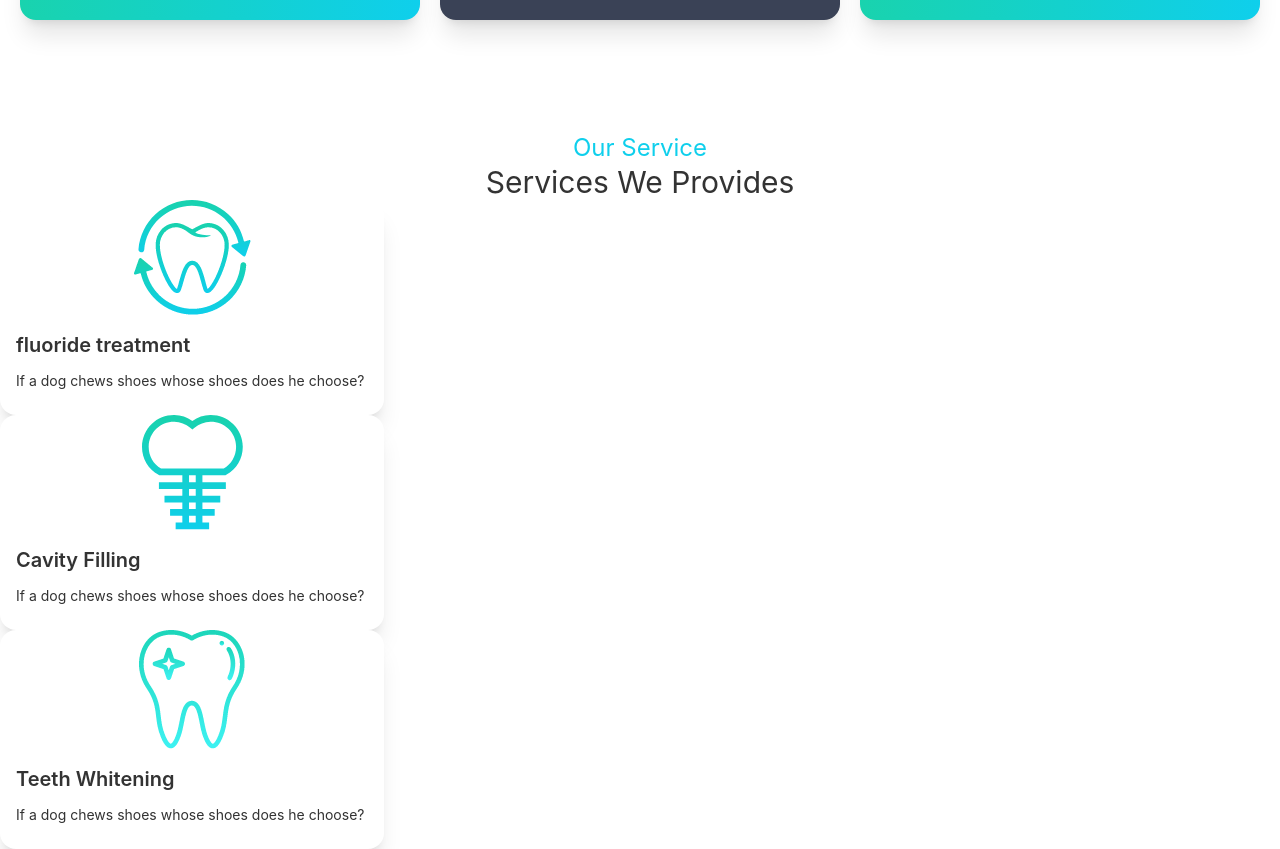
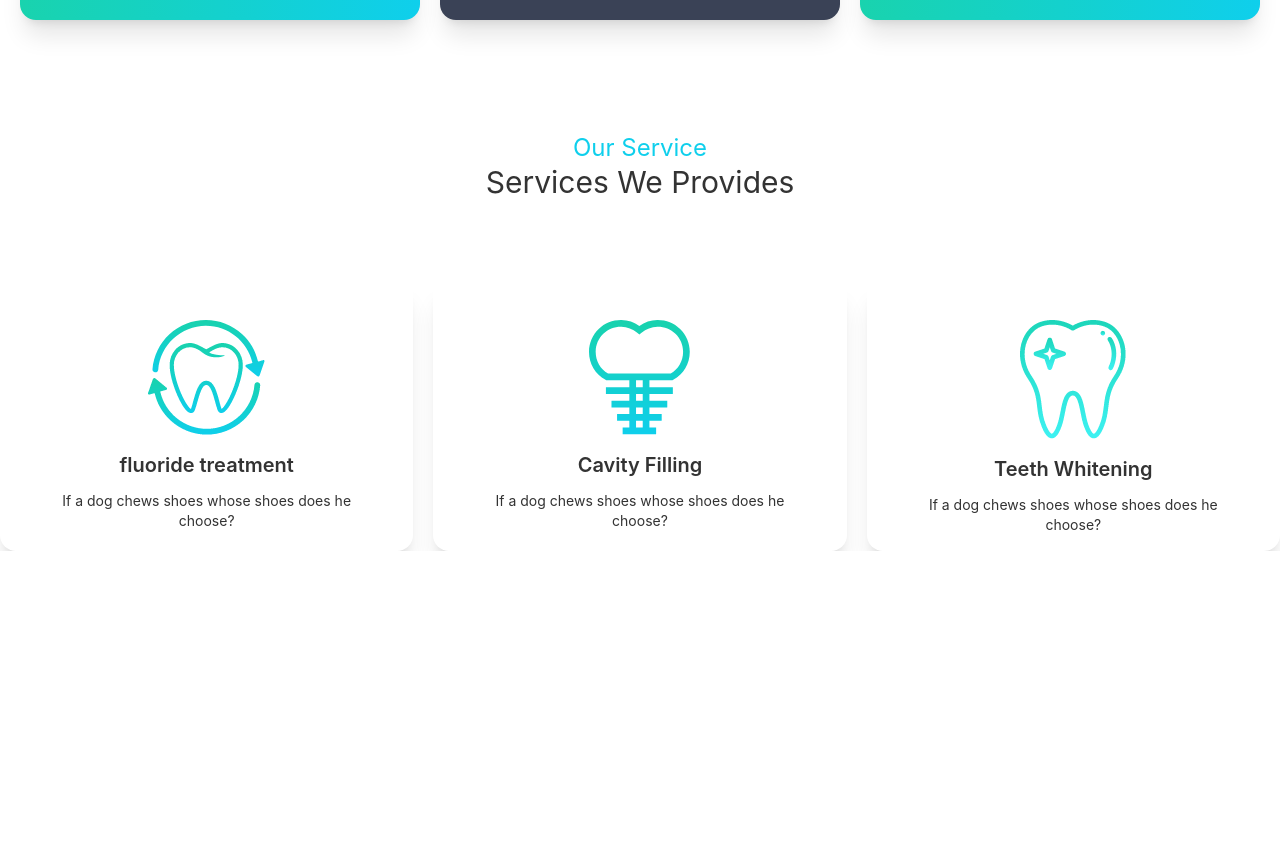
Before and after one commit to SR-Shahen/doctors-portal-client, a React (Create React App) app: page / in a window 1280 px wide. Shown: the part 1000-1849 px from the top of the page. After the commit the page ends 1551 px from the top, so only its background shows below. Built offline with nearby package versions, Linux system fonts and the light colour scheme.

Commit message:
added servive items

```diff
--- a/src/Pages/Home/Info.js
+++ b/src/Pages/Home/Info.js
@@ -6,7 +6,7 @@ import phone from '../../assets/icons/phone.svg'
 
 const Info = () => {
     return (
-        <div class='grid  grid-cols-sm-1 grid-cols-3 mx-5 gap-5'>
+        <div class='grid  grid-cols-1  lg:grid-cols-3 mx-5 gap-5'>
             <InfoDetail img={clock} title={'Opening hours'} bgColor={'bg-primary bg-gradient-to-r from-secondary'}></InfoDetail>
             <InfoDetail img={marker} title={'Visit our location'} bgColor={'bg-accent'}></InfoDetail>
             <InfoDetail img={phone} title={'contact us now'} bgColor={'bg-primary bg-gradient-to-r from-secondary'}></InfoDetail>
--- a/src/Pages/Home/Service.js
+++ b/src/Pages/Home/Service.js
@@ -6,12 +6,14 @@ import whitening from '../../assets/images/whitening.png'
 
 const Service = () => {
     return (
-        <div class='mt-28'>
+        <div className='mt-28'>
             <h2 class='text-center text-2xl text-bold text-primary'>Our Service</h2>
             <h1 class="text-3xl text-center">Services We Provides</h1>
-            <ServiceDetails img={fluoride} title={'fluoride treatment'}></ServiceDetails>
-            <ServiceDetails img={cavity} title={'Cavity Filling'}></ServiceDetails>
-            <ServiceDetails img={whitening} title={'Teeth Whitening'}></ServiceDetails>
+            <div className='grid grid-cols-1 lg:grid-cols-3 mt-20 gap-5'>
+                <ServiceDetails img={fluoride} title={'fluoride treatment'}></ServiceDetails>
+                <ServiceDetails img={cavity} title={'Cavity Filling'}></ServiceDetails>
+                <ServiceDetails img={whitening} title={'Teeth Whitening'}></ServiceDetails>
+            </div>
         </div>
     );
 };
--- a/src/Pages/Home/ServiceDetails.js
+++ b/src/Pages/Home/ServiceDetails.js
@@ -2,16 +2,18 @@ import React from 'react';
 
 const ServiceDetails = ({ img, title }) => {
     return (
-        <div class="card card-compact w-96 bg-base-100 shadow-xl">
-            <figure><img src={img} alt="Shoes" /></figure>
-            <div class="card-body">
-                <h2 class="card-title">{title}</h2>
+        <div class="card card-compact w-97 px-10 text-center shadow-xl">
+
+            <figure class="px-10 pt-10">
+                <img src={img} alt="Shoes" class="rounded-xl" />
+            </figure>
+            <div class="card-body items-center text-center">
+                <h2 class="card-title ">{title}</h2>
                 <p>If a dog chews shoes whose shoes does he choose?</p>
-                <div class="card-actions justify-end">
 
-                </div>
             </div>
         </div>
+
     );
 };
 
```
